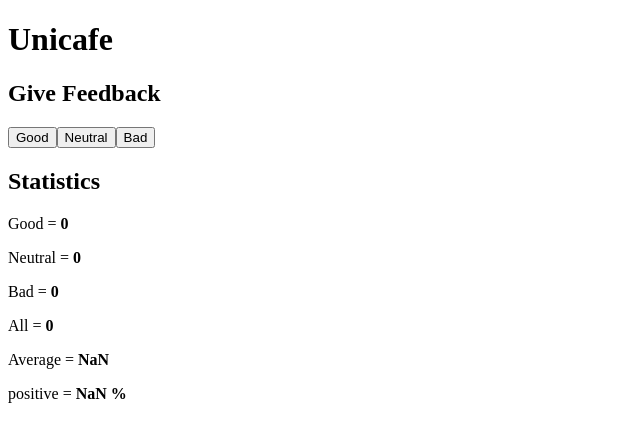
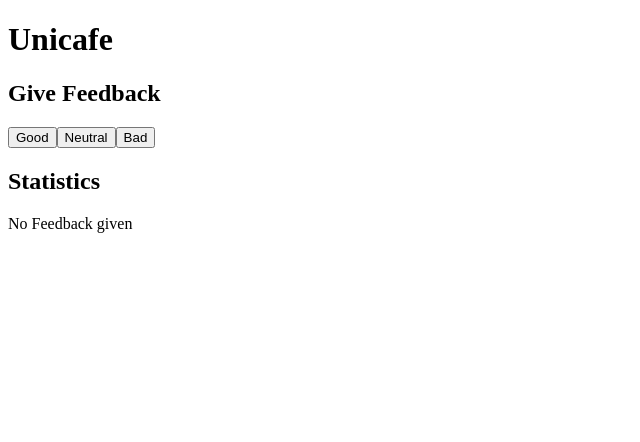
Before and after one commit to Code-the-Code/Full-Stack-Practice, a React (Create React App) app in the folder part-1/unicafe/: page / in a window 1280 px wide. Shown: the top 442 px of the page, without its empty margins (0-640 px from the left). Built offline with nearby package versions, Linux system fonts and the light colour scheme; the HTML template or start-up script is replaced by a standard one.

Commit message:
exercise 1.9

```diff
--- a/part-1/unicafe/src/App.js
+++ b/part-1/unicafe/src/App.js
@@ -3,6 +3,19 @@ import { useState } from 'react'
 const Button = ({handleClick, title}) => {
   return(
     <button onClick={handleClick}>{title}</button>
+  )
+}
+
+const Condition = ({all, children}) => {
+  if(all===0){
+    return(
+      <div>
+        <p>No Feedback given</p>
+      </div>
+    )
+  }
+  return(
+    <div>{children}</div>
   )
 }
 
@@ -62,12 +75,14 @@ function App() {
       <Button handleClick={badClick} title={'Bad'}/>
 
       <h2>Statistics</h2>
+        <Condition all={total}>
           <Statistics name={'Good'} count={good}/>
           <Statistics name={'Neutral'} count={neutral}/>
           <Statistics name={'Bad'} count={bad}/>
           <Statistics name={'All'} count={total}/>
           <Statistics name={'Average'} count={average/total}/>
           <Statistics name={'positive'} count={(positive/total)*100+' %'}/>
+        </Condition>
     </div>
   );
 }
```
Lines whose indentation alone changed are shown as unchanged.
